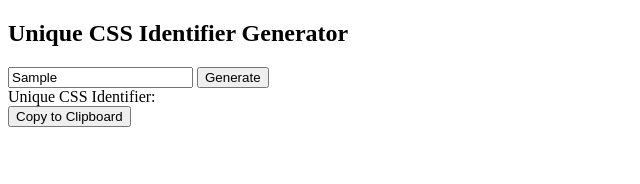
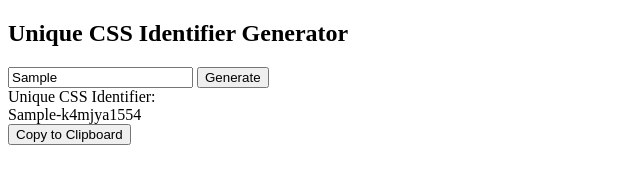
Before and after one commit to gitpoule/css-unique-id, a plain HTML site: page index.html in a window 1280 px wide. Both pictures are taken after typing "Sample" into the empty fields and a click on the button "Generate". Shown: the whole page, without its empty margins (0-640 px from the left). Drawn offline with Linux system fonts and the light colour scheme.

Commit message:
Js Coding Date & Copy

```diff
--- a/index.html
+++ b/index.html
@@ -1,26 +1,78 @@
 <!DOCTYPE html>
 <html lang="en">
   <head>
-    <meta charset="UTF-8">
-    <meta http-equiv="X-UA-Compatible" content="IE=edge">
-    <meta name="viewport" content="width=device-width, initial-scale=1.0">
+    <meta charset="UTF-8" />
+    <meta http-equiv="X-UA-Compatible" content="IE=edge" />
+    <meta name="viewport" content="width=device-width, initial-scale=1.0" />
     <title>Unique CSS Identifier Generator</title>
   </head>
   <body>
     <div class="container">
       <h2>Unique CSS Identifier Generator</h2>
-        <input type="text" id="cssName" placeholder="Enter CSS Name">
-        <!-- don't forget onclik button -->
-        <button>Generate</button>
+      <input type="text" id="cssName" placeholder="Enter CSS Name" />
+      <button onclick="generateIdentifier()">Generate</button>
     </div>
 
     <div class="result-container">
-        <div id="result-label">Unique CSS Identifier: </div>
+      <div id="result-label">Unique CSS Identifier:</div>
       <div id="result"></div>
-        <!-- don't forget onclik button -->
-        <button id="copyButton">Copy to Clipboard</button>
-
+      <button id="copyButton" onclick="copyToClipboard()">
+        Copy to Clipboard
+      </button>
     </div>
 
+    <script>
+      function generateIdentifier() {
+        const cssName = document.getElementById("cssName").value.trim();
+        // Check if CSS Name is empty
+        if (cssName === "") {
+          document.getElementById("result").innerText = "";
+          document.getElementById("copyButton").style.display = "none";
+          return;
+        }
+
+        //***Retrieve date and time (UTC)
+        const now = new Date();
+        const year = now.getUTCFullYear();
+        const month = now.getUTCFullYear() + 1; // +1 Because january start at 0
+        const day = now.getUTCDate();
+        const hour = now.getUTCHours();
+        const minute = now.getUTCMinutes();
+        const second = now.getUTCSeconds();
+        const decisecond = Math.floor(now.getUTCMilliseconds() / 100);
+        //Retrieve date and time (UTC)***
+
+        //***Generate Unique Timestamp
+        const timestamp =
+          year * 10 ** 12 +
+          month * 10 ** 10 +
+          day * 10 ** 8 +
+          hour * 10 ** 6 +
+          minute * 10 ** 4 +
+          second * 10 ** 2 +
+          decisecond;
+        const base36Timestamp = timestamp.toString(36);
+        //***Generate Unique Timestamp
+
+        // Css Name and Timestamp concatenation
+        const uniqueIdentifier = `${cssName}-${base36Timestamp}`;
+
+        document.getElementById("result").innerText = uniqueIdentifier;
+        document.getElementById("copyButton").style.display = "block";
+      }
+      //***Copy uniqueIndentifier into clipboard
+      function copyToClipboard() {
+        const resultText = document.getElementById("result").innerText;
+        navigator.clipboard
+          .writeText(resultText)
+          .then(() => {
+            console.log("Copy"); //then async promise
+          })
+          .catch((err) => {
+            console.error("Failed to copy: ", err);
+          });
+      }
+      //Copy uniqueIndentifier into clipboard***
+    </script>
   </body>
 </html>
```
Lines whose indentation alone changed are shown as unchanged.
